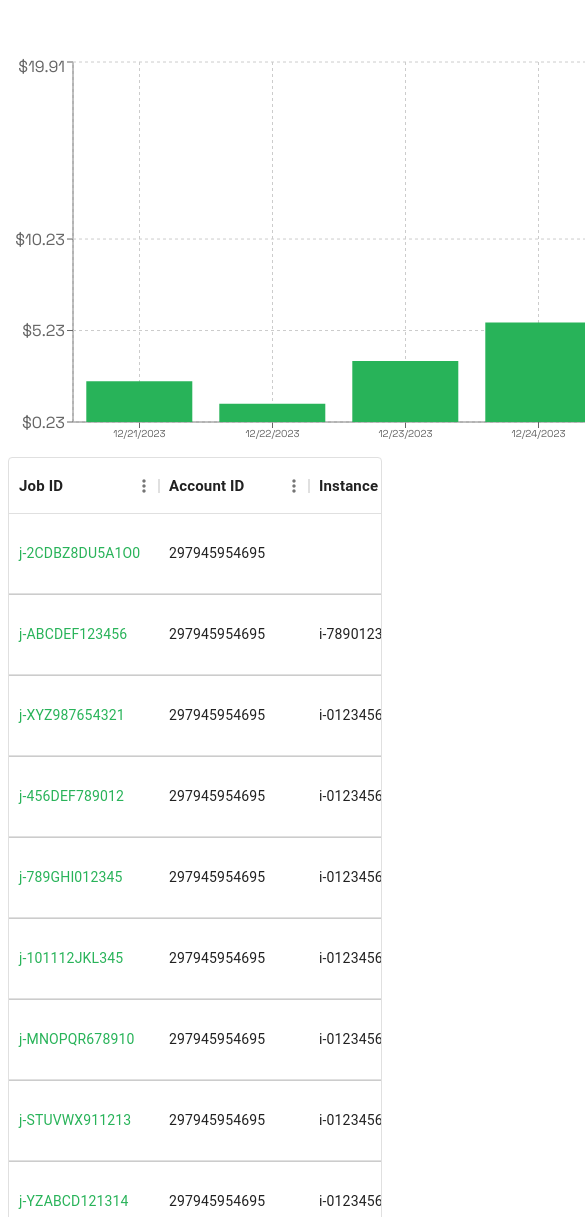
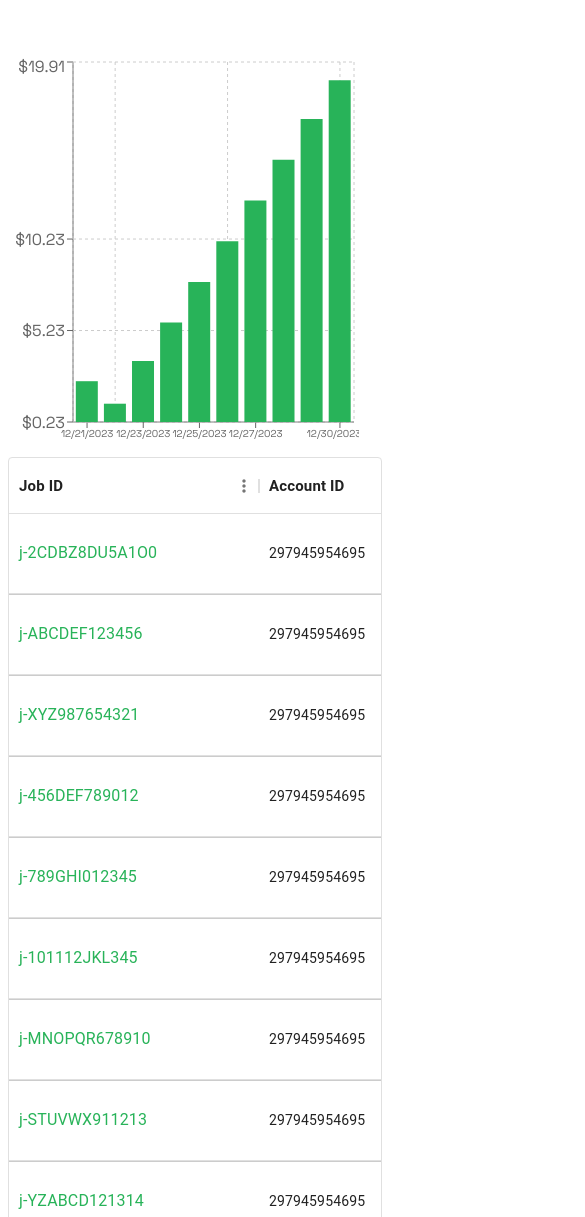
Before and after one commit to Sydneychick2748/KubeCost-EMR-analyzer, a React (Vite) app: page / in a window 390 px wide. Shown: the part 351-1568 px from the top of the page, 585 px wide, since content can reach past the window. Built offline with nearby package versions, Linux system fonts and the light colour scheme.

Commit message:
made the graph responsive

```diff
--- a/src/App.css
+++ b/src/App.css
@@ -17,7 +17,7 @@ body {
 }
 
 .MuiDataGrid-root {
-  background-color: white; /* Set a consistent background color */
+  background-color: white;
 }
 .MuiDataGrid-columnHeaderTitle {
   font-weight: 700 !important;
@@ -31,12 +31,12 @@ body {
 
 /* Style the DataGrid rows */
 .MuiDataGrid-row {
-  border-bottom: 1px solid #ccc; /* Grey line between rows */
+  border-bottom: 1px solid #ccc;
 }
 
 /* Style the DataGrid header cells */
 .MuiDataGrid-cell--header {
-  font-weight: bold; /* Bold header titles */
+  font-weight: bold;
 }
 
 /* Style the Job ID cells with light green text */
@@ -49,15 +49,55 @@ color : #63E892;
   color:black;
  font-weight: 500;
  font-size: 15px;
- /* font-family: 'Space Grotesk', sans-serif; */
 
-  /* Your styles for the h3 element */
 }
 
 .job-id {
   font-size: 15px;
   color :rgb(40, 179, 89);
-  /* font-family: 'Space Grotesk', sans-serif; */
+
 
 
 }
+/* Style the MUI DataGrid pagination arrows */
+
+/*
+.MuiTablePagination-actions button {
+  background-color: #007bff;
+  color: #fff;
+  border: 1px solid #007bff;
+  border-radius: 4px;
+  padding: 6px 12px;
+  cursor: pointer;
+  margin-right: 8px;
+  position: relative;
+} */
+
+/* .MuiTablePagination-actions button:disabled {
+  background-color: #e0e0e0;
+  color: #757575;
+  border: 1px solid #e0e0e0;
+  cursor: not-allowed;
+}
+
+
+.MuiTablePagination-actions button:hover {
+  background-color: #0056b3;
+  border-color: #0056b3;
+}
+
+
+.MuiTablePagination-actions button::before,
+.MuiTablePagination-actions button::after {
+  content: none !important;
+}
+
+.MuiTablePagination-actions button::before {
+  content: 'Previous' !important;
+  margin-right: 4px;
+}
+
+.MuiTablePagination-actions button::after {
+  content: 'Next'!important;
+  margin-left: 4px;
+} */
--- a/src/Components/DetailedStepsInfo.jsx
+++ b/src/Components/DetailedStepsInfo.jsx
@@ -1,4 +1,4 @@
-// DetailedStepsInfo.jsx
+
 
 // import PropTypes from "prop-types";
 import { DataGrid } from "@mui/x-data-grid";
--- a/src/Components/EMRTable.jsx
+++ b/src/Components/EMRTable.jsx
@@ -2,12 +2,15 @@
 import "../App.css";
 import { useState } from "react";
 import { DataGrid } from "@mui/x-data-grid";
+// import PaginationComponent from "./PaginationComponent";
+
 // import PropTypes from "prop-types";
 import DetailedStepsInfo from "./DetailedStepsInfo";
 import TimeCostChart from "./TimeCostChart";
 
 const EMRTable = ({ emrData }) => {
   const [selectedJobId, setSelectedJobId] = useState(null);
+  // const [page, setPage] = useState(1);
 
   const emrDataArr = Object.entries(emrData).map((arr) => ({
     ...arr[1],
@@ -24,15 +27,22 @@ const EMRTable = ({ emrData }) => {
     setSelectedJobId(null);
   };
 
+  // const handlePageChange = (newPage) => {
+  //   setPage(newPage);
+  // };
+
+
+
   const columns = [
     {
       field: "JobID",
       headerName: "Job ID",
-      width: 150,
+      width: 250,
       renderCell: (params) => (
         <span
           style={{
             color: params.value === selectedJobId ? "#FF5733" : "#28b359",
+            fontSize: "16px",
           }}
         >
           {params.value}
@@ -139,13 +149,21 @@ const EMRTable = ({ emrData }) => {
           />
         ) : (
           <DataGrid
-          rowHeight={80} // Adjust the value as needed
+            rowHeight={80} // Adjust the value as needed
             rows={emrDataArr}
             columns={columns}
             pageSize={25}
             autoHeight
             scrollbarSize={20}
             style={{ backgroundColor: "white" }}
+            // page={page}
+            // onPageChange={handlePageChange}
+            // pagination
+            // components={{
+            //   Pagination: (props) => (
+            //     <PaginationComponent {...props} onPageChange={handlePageChange} />
+            //   ),
+            // }}
             onRowClick={(params) => {
               handleJobIdClick(params.id);
             }}
--- /dev/null
+++ b/src/Components/PaginationComponent.jsx
@@ -0,0 +1,27 @@
+// PaginationComponent.jsx
+
+// // PaginationComponent.jsx
+// import { ButtonGroup, Button } from '@mui/material';
+// import Pagination from '@mui/material/Pagination';
+
+// const PaginationComponent = ({ pagination, onPageChange }) => {
+//   const handlePageChange = (direction) => {
+//     onPageChange(direction);
+//   };
+
+//   return (
+//     <ButtonGroup color="primary">
+//       <Button onClick={() => handlePageChange('previous')}>Previous</Button>
+//       <Button onClick={() => handlePageChange('next')}>Next</Button>
+//       {pagination && (
+//         <Pagination
+//           count={pagination.pageCount}
+//           page={pagination.page}
+//           onChange={(event, value) => onPageChange(value)}
+//         />
+//       )}
+//     </ButtonGroup>
+//   );
+// };
+
+// export default PaginationComponent;
--- a/src/Components/TimeCostChart.jsx
+++ b/src/Components/TimeCostChart.jsx
@@ -1,8 +1,34 @@
 import { BarChart, Bar, XAxis, YAxis, Tooltip, CartesianGrid } from "recharts";
+import { useEffect, useState } from "react";
 // import PropTypes from "prop-types";
 import { format } from "date-fns";
 
 const TimeCostChart = ({ emrData }) => {
+
+  const [chartDimensions, setChartDimensions] = useState({
+    width: window.innerWidth * 0.9, // Set an initial width (adjust as needed)
+    height: 400,
+  });
+
+  useEffect(() => {
+    const handleResize = () => {
+      setChartDimensions({
+        width: window.innerWidth * 0.9, // Adjust as needed
+        height: 400,
+      });
+    };
+
+// Attach the event listener
+window.addEventListener("resize", handleResize);
+
+// Detach the event listener on component unmount
+return () => {
+  window.removeEventListener("resize", handleResize);
+};
+}, []); // Empty dependency array means this effect runs once on mount
+
+
+
   const startDateTimeMap = emrData.map((item) => {
     const startDateTime = item?.Window?.start;
     if (startDateTime) {
@@ -86,8 +112,11 @@ const TimeCostChart = ({ emrData }) => {
   // };
 
   return (
-    <BarChart width={1400} height={400} data={emrData}>
-      {/* ... (other chart components) */}
+    <BarChart
+      width={chartDimensions.width}
+      height={chartDimensions.height}
+      data={emrData}
+    >
       <XAxis
         dataKey="id"
         type="category"
```
Also changed, not shown: .eslintrc.cjs.
